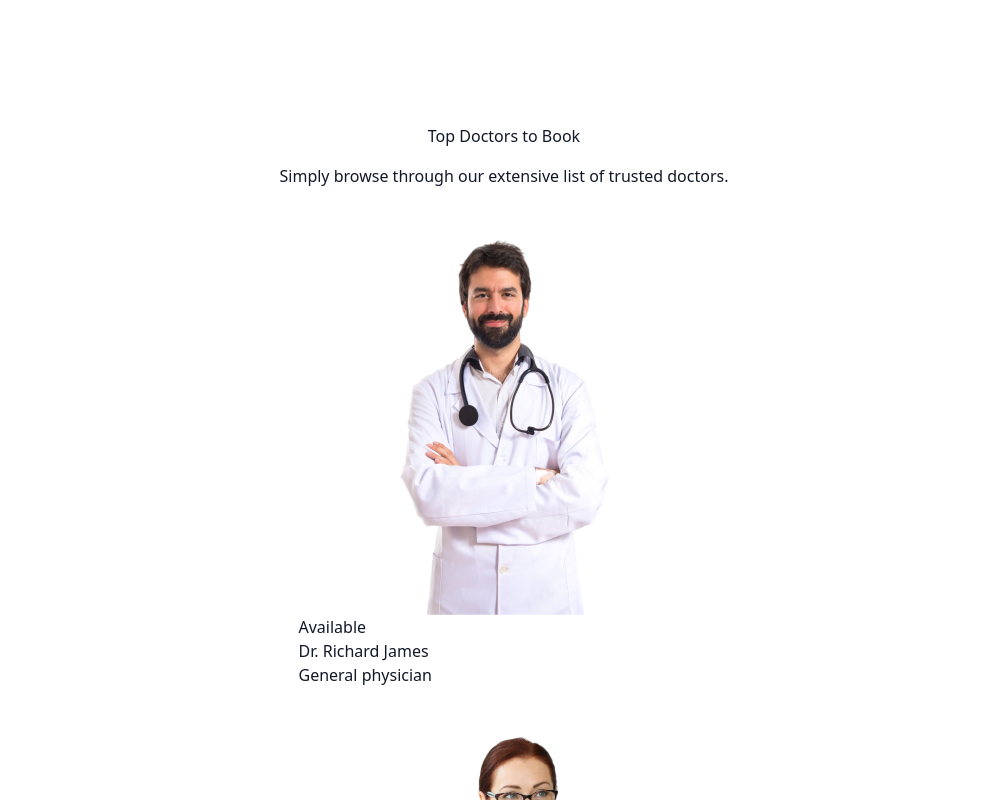
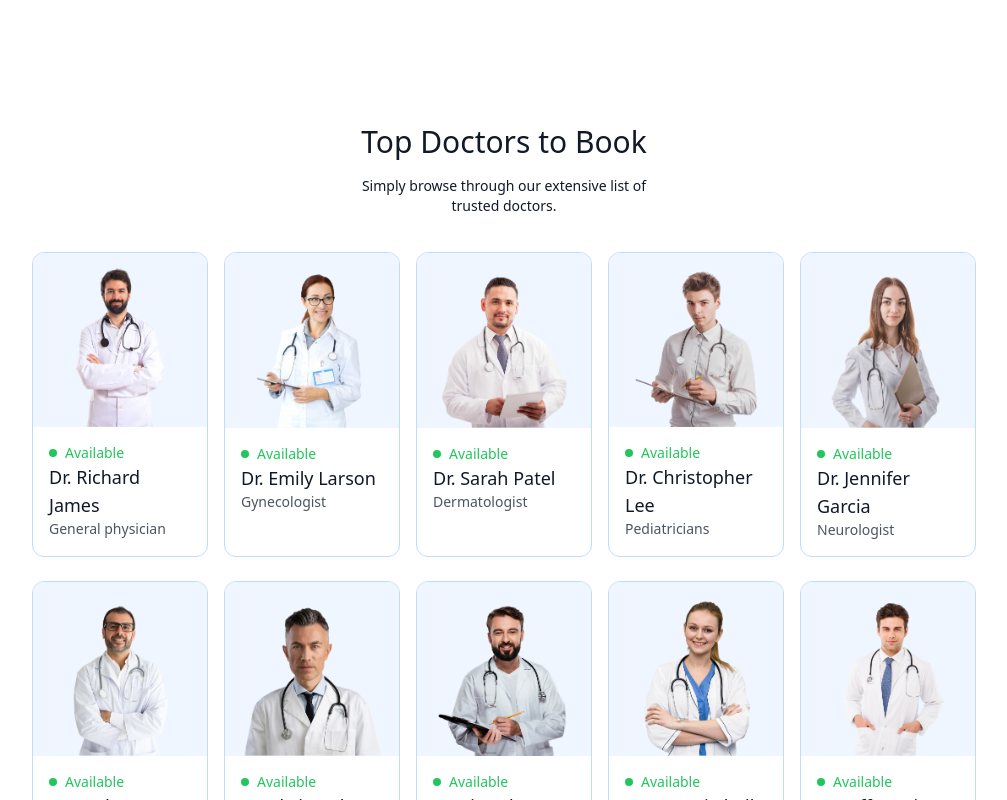
Before and after one commit to usamakhan-90/HMS, a React (Vite) app: page / in a window 1280 px wide. Shown: the part 960-1760 px from the top of the page, without its empty margins (136-1143 px from the left). Built offline with nearby package versions, Linux system fonts and the light colour scheme.

Commit message:
Implement AppContext for managing doctors data and update TopDoctors component for better UI and navigation

```diff
--- a/src/components/TopDoctors.jsx
+++ b/src/components/TopDoctors.jsx
@@ -1,27 +1,34 @@
-import React from 'react'
-import { doctors } from '../assets/assets'
+import React, { useContext } from 'react'
+import { useNavigate } from 'react-router-dom'
+import { AppContext } from '../context/AppContext';
 
 function TopDoctors() {
+
+    const {doctors} = useContext(AppContext);
+    const navigate = useNavigate();
     return (
         <>
             <div className='flex flex-col items-center gap-4 py-16 text-gray-900 md:px-10'>
-        <h1>Top Doctors to Book</h1>
-        <p>Simply browse through our extensive list of trusted doctors.</p>
-        <div>
+                <h1 className='text-3xl font-medium'>Top Doctors to Book</h1>
+                <p className='sm:w-1/3 text-center text-sm'>Simply browse through our extensive list of trusted doctors.</p>
+                <div className='w-full grid grid-cols-1 md:grid-cols-3 lg:grid-cols-5 gap-4 gap-y-6 pt-5 px-3 sm:px-0'>
                     {
-                doctors.slice(0, 10).map((doctor, index)=>(
-                    <div>
-                        <img src={doctor.image} alt="" />
-                        <div>
-                            <p></p><p>Available</p>
+                        doctors.slice(0, 10).map((doctor, index) => (
+                            <div onClick={()=>navigate(`/appointement/${doctor._id}`)} className='border border-blue-200 rounded-xl overflow-hidden cursor-pointer hover:translate-y-[-10px] transition-all duration-500'>
+                                <img className='bg-blue-50' src={doctor.image} alt="" />
+                                <div className='p-4'>
+                                    <div className='flex items-center gap-2 text-sm text-center text-green-500'>
+                                        <p className='size-2 bg-green-500 rounded-full'></p><p>Available</p>
                                     </div>
-                        <p>{doctor.name}</p>
-                        <p>{doctor.speciality}</p>
+                                    <p className='text-gray-900 text-lg font-medium'>{doctor.name}</p>
+                                    <p className='text-gray-600 text-sm'>{doctor.speciality}</p>
+                                </div>
+
                             </div>
                         ))
                     }
                 </div>
-        <button>more</button>
+                <button onClick={()=>{navigate("/doctors"),scrollTo(0,0)}} className='bg-blue-50 text-gray-600 px-12 py-3 rounded-full mt-10'>more</button>
             </div>
         </>
     )
--- /dev/null
+++ b/src/context/AppContext.jsx
@@ -0,0 +1,20 @@
+import { createContext } from "react";
+import { doctors } from "../assets/assets";
+
+
+export const AppContext = createContext();
+
+const AppContextProvider = ({children})=>{
+
+
+    const value = {doctors}
+    return (
+        <AppContext.Provider value={value}>
+            {
+                children
+            }
+        </AppContext.Provider>
+    )
+}
+
+export default AppContextProvider;
--- a/src/main.jsx
+++ b/src/main.jsx
@@ -3,11 +3,15 @@ import { createRoot } from 'react-dom/client'
 import './index.css'
 import App from './App.jsx'
 import { BrowserRouter } from 'react-router-dom'
+import AppContextProvider from './context/AppContext.jsx'
 
 createRoot(document.getElementById('root')).render(
   <StrictMode>
     <BrowserRouter>
-     <App />
+      <AppContextProvider>
+        <App />
+      </AppContextProvider>
+
     </BrowserRouter>
 
   </StrictMode>,
```
Lines whose indentation alone changed are shown as unchanged.
